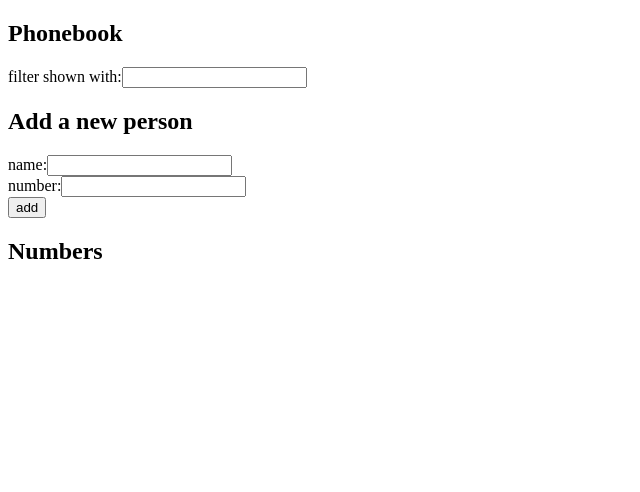
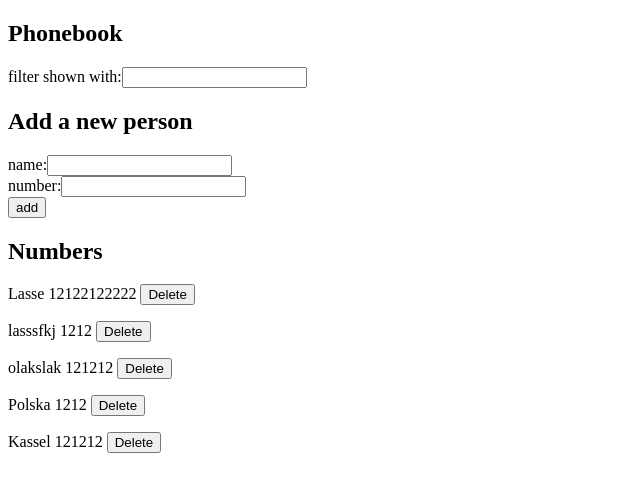
Before and after one commit to lanttu1243/FullStack, a React (Vite) app in the folder osa2/puhelinluettelo/: page / in a window 1280 px wide. Shown: the top 492 px of the page, without its empty margins (0-640 px from the left). Built offline with nearby package versions, Linux system fonts and the light colour scheme; data requests are answered from the project's data file.

Commit message:
2.16 done

```diff
--- a/osa2/puhelinluettelo/src/App.jsx
+++ b/osa2/puhelinluettelo/src/App.jsx
@@ -1,6 +1,17 @@
 import {useEffect, useState} from 'react'
 import noteService from "./services/numbers"
 
+const Notification = ({ message }) => {
+    if (message === null) {
+        return null
+    }
+
+    return (
+        <div className="error">
+            {message}
+        </div>
+    )
+}
 const Filter = (props) => {
     return (
         <div>
@@ -61,6 +72,7 @@ const App = () => {
     const [newName, setNewName] = useState('')
     const [newNumber, setNewNumber] = useState('')
     const [searchFilter, setSearchFilter] = useState('')
+    const [errorMessage, setErrorMessage] = useState(null)
 
     // A function used to pull the contents of db.json/persons
     useEffect(() => {
@@ -79,6 +91,7 @@ const App = () => {
                         .getAll()
                         .then(response => {
                             setPersons(response.data)
+                            setErrorMessage(`The number for ${object.name} was successfully removed.`)
                         })
                 })
         }
@@ -96,18 +109,28 @@ const App = () => {
                 noteService.update(id, numberObject).then(
                     response => {
                         setPersons(persons.map(person => person.id !== id ? person : response.data));
+                        setErrorMessage(`The number for ${persons[persons.findIndex(checkDoubleName)].name} was changed successfully`);
+                        setTimeout(() => {
+                            setErrorMessage(null)
+                        }, 5000)
                     }).catch(error => {
                     setPersons(persons)
                 })
             }
         } else if (((numberObject.name === "") || (numberObject.number === ""))) {
-            alert('Either the name or the number field is empty!')
+            setErrorMessage('Either the name or the number field is empty!');
+            setTimeout(() => {
+                setErrorMessage(null)
+            }, 5000)
         } else {
-            setPersons(persons.concat(numberObject))
             noteService
                 .create(numberObject)
                 .then(response => {
-                    setPersons(persons)
+                    setPersons(persons.concat(numberObject));
+                    setErrorMessage(`Succesfully added ${numberObject.name}`);
+                    setTimeout(() => {
+                        setErrorMessage(null)
+                    }, 5000);
                 })
 
         }
@@ -127,6 +150,7 @@ const App = () => {
 
     return (
         <div>
+            <Notification message={errorMessage} />
             <Filter handleFilterChange={handleFilterChange}
                     filtr={searchFilter}/>
             <PersonForms addNumber={addNumber}
--- a/osa2/puhelinluettelo/src/db.json
+++ b/osa2/puhelinluettelo/src/db.json
@@ -1,3 +1,29 @@
 {
-  "persons": []
+  "persons": [
+    {
+      "name": "Lasse",
+      "number": "12122122222",
+      "id": 3
+    },
+    {
+      "name": "lasssfkj",
+      "number": "1212",
+      "id": 4
+    },
+    {
+      "name": "olakslak",
+      "number": "121212",
+      "id": 5
+    },
+    {
+      "name": "Polska",
+      "number": "1212",
+      "id": 6
+    },
+    {
+      "name": "Kassel",
+      "number": "121212",
+      "id": 7
+    }
+  ]
 }
--- /dev/null
+++ b/osa2/puhelinluettelo/src/index.css
@@ -0,0 +1,9 @@
+.error {
+    color: #10F630;
+    background: #013F03;
+    font-size: 20px;
+    border-style: solid;
+    border-radius: 5px;
+    padding: 10px;
+    margin-bottom: 10px;
+}
--- a/osa2/puhelinluettelo/src/main.jsx
+++ b/osa2/puhelinluettelo/src/main.jsx
@@ -1,5 +1,6 @@
 import React from 'react'
 import ReactDOM from 'react-dom/client'
 import App from './App.jsx'
+import './index.css'
 
 ReactDOM.createRoot(document.getElementById('root')).render(<App />)
```
